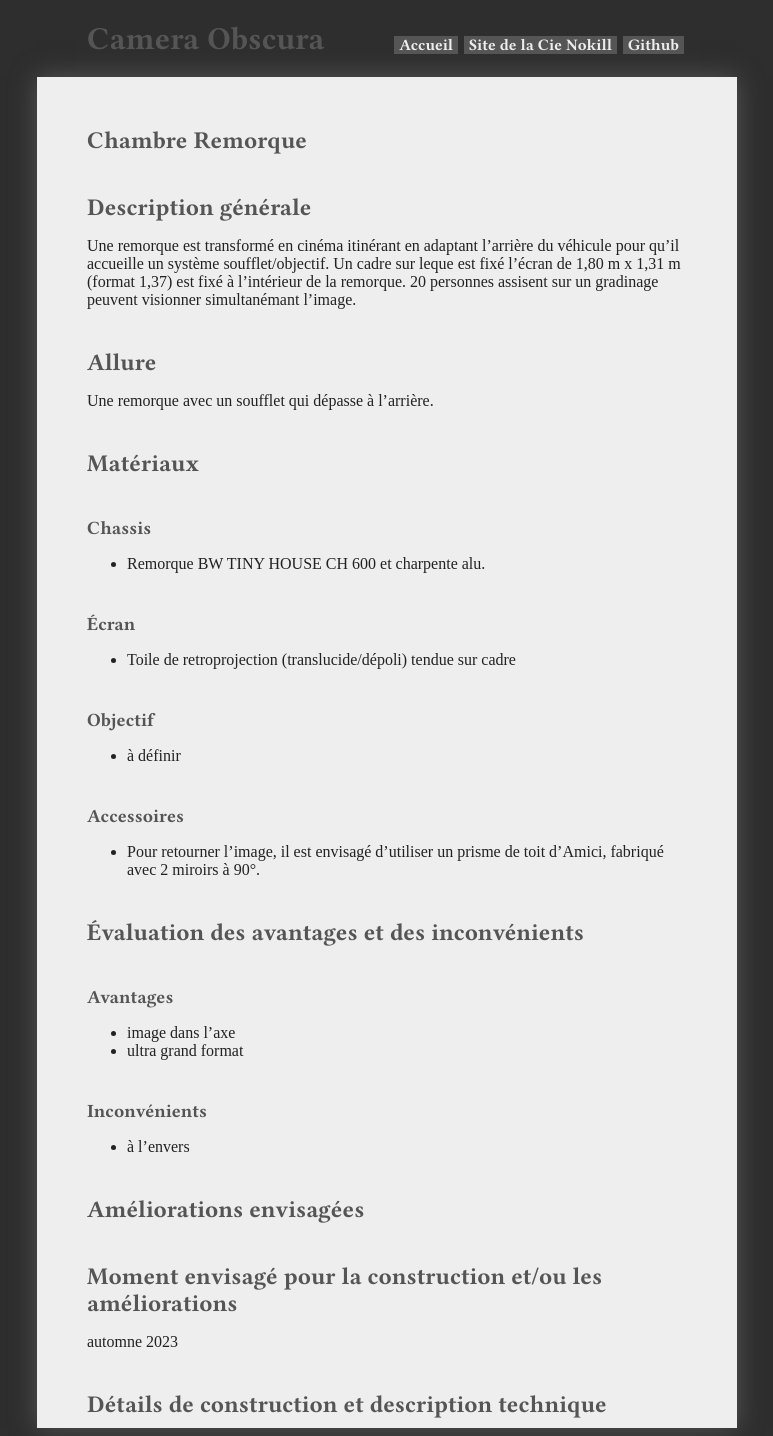
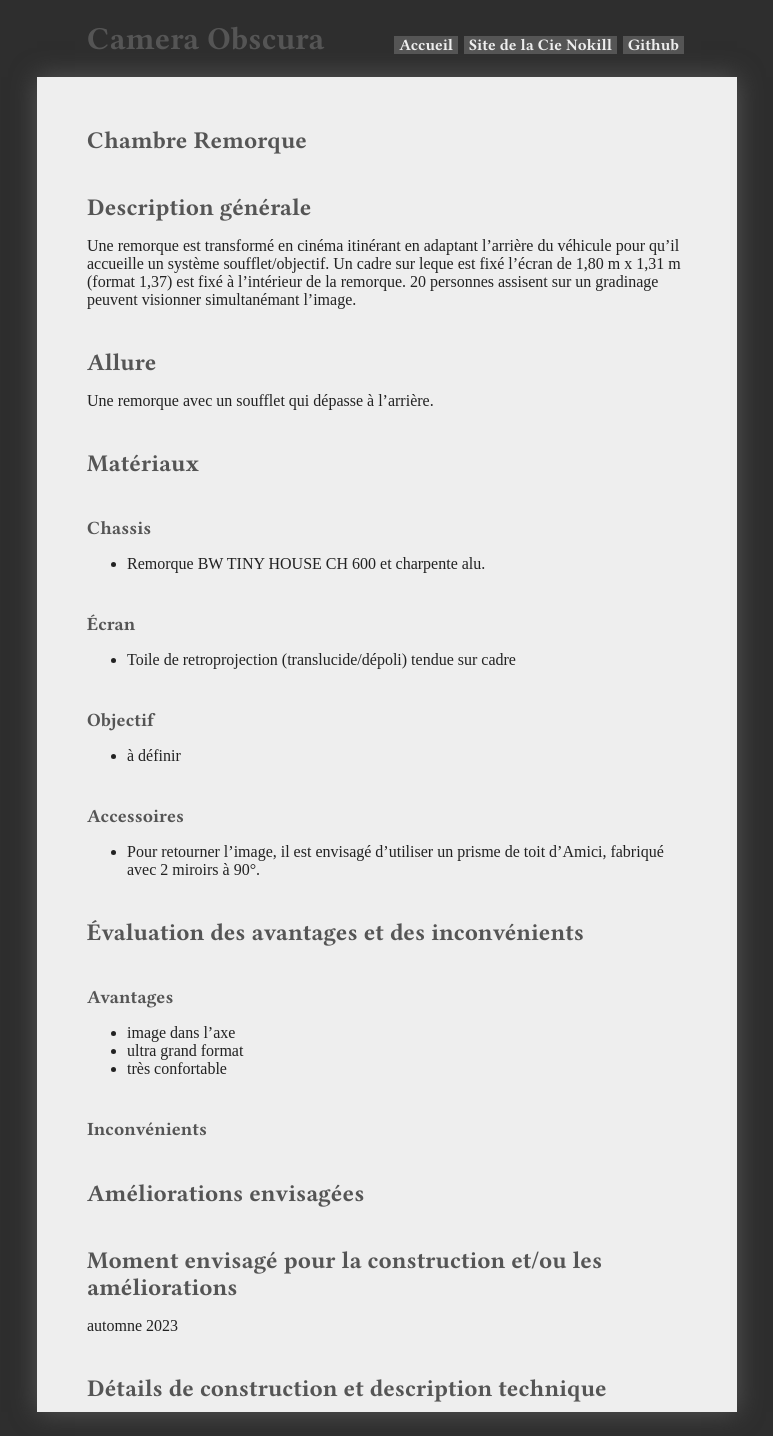
Before and after one commit to virginienokill/camera-obscura, a Jekyll site: the page built from contenu/prototypes/camera05.md, in a window 1280 px wide. Shown: the whole page, without its empty margins (253-1026 px from the left). Built offline with Jekyll 4.4.1, drawn with Linux system fonts in a browser that asks for light colours; nearby versions of some CDN libraries; some web fonts are replaced; our own code applies the rules of GitHub Pages for plain Markdown files; a script that is not in the unit is left out; the repository's description, which GitHub fills in, is left out.

Commit message:
Update camera05.md

```diff
--- a/contenu/prototypes/camera05.md
+++ b/contenu/prototypes/camera05.md
@@ -25,9 +25,9 @@
 ### Avantages
 - image dans l'axe
 - ultra grand format
+- très confortable
 
 ### Inconvénients
-- à l'envers
 
 ## Améliorations envisagées
 
```
